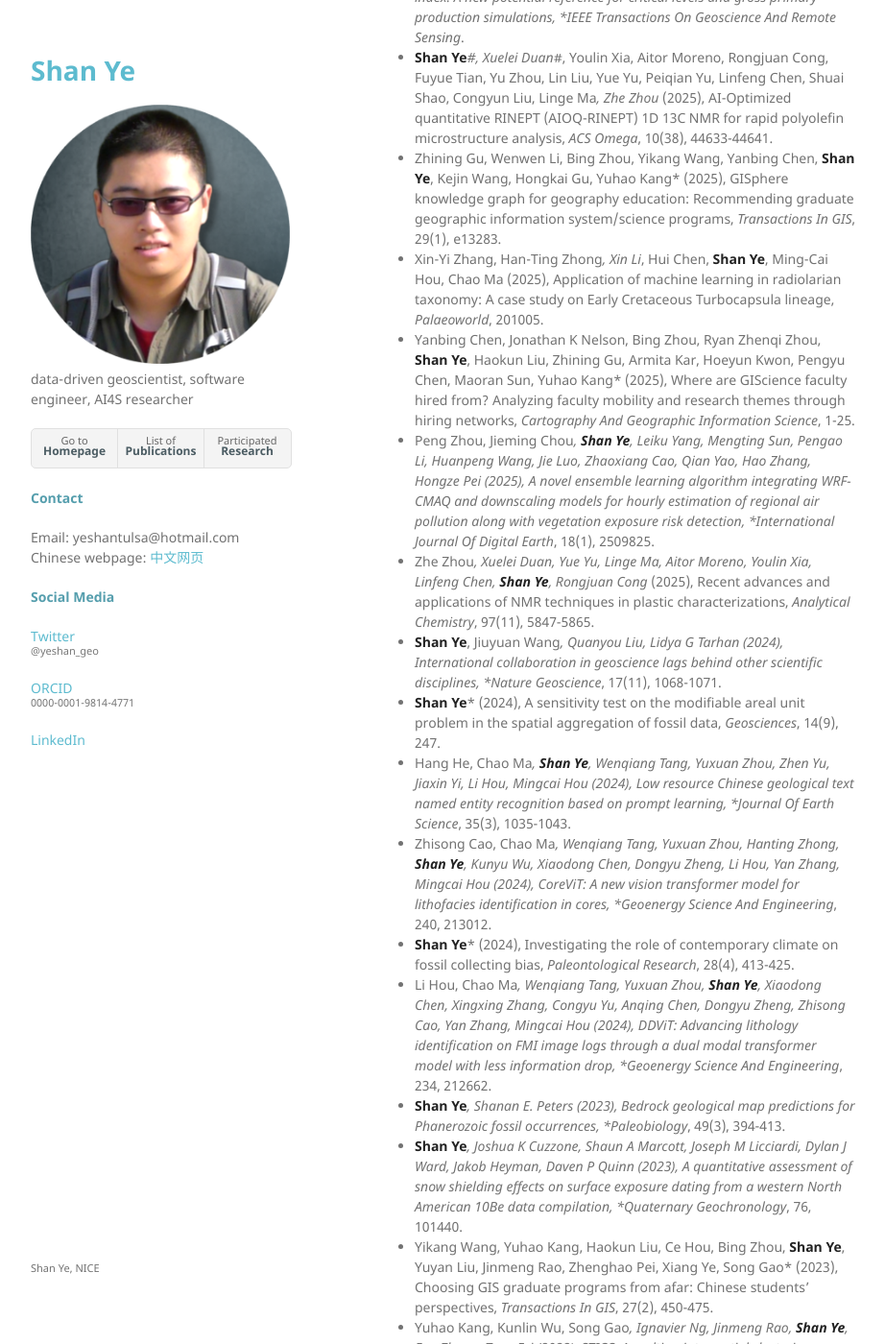
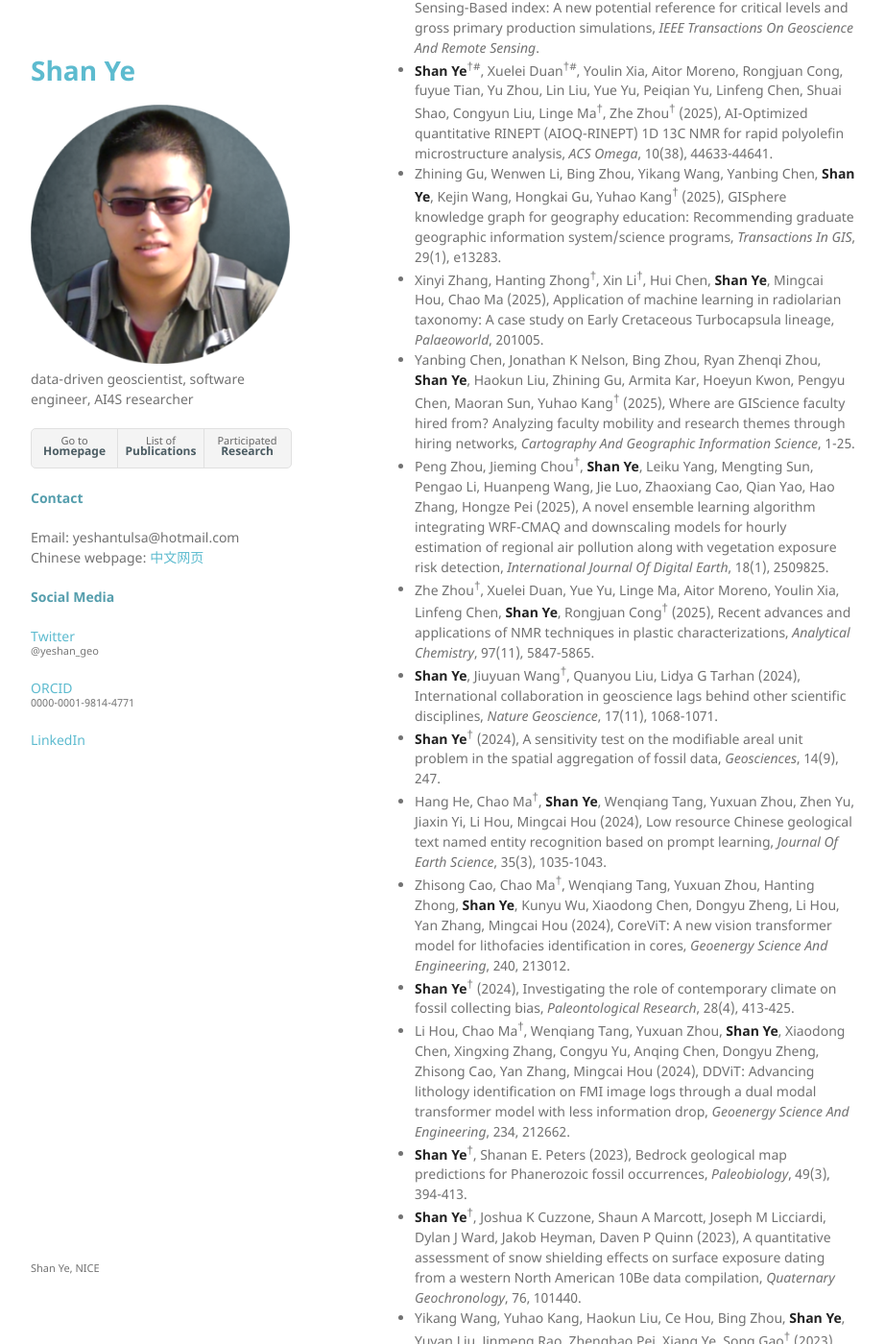
Before and after one commit to yeshan-geo/yeshan-geo.github.io, a Jekyll site: the page built from pages/pub.md, in a window 1280 px wide and 1400 px high, scrolled down 339 px. Shown: the whole window at 96% size, without its empty margins (178-1100 px from the left). Built offline with Jekyll 4.4.1, drawn with Linux system fonts in a browser that asks for light colours; our own code applies the rules of GitHub Pages for plain Markdown files; some of the changed text lies outside the part shown.

Commit message:
Update pub.md

```diff
--- a/pages/pub.md
+++ b/pages/pub.md
@@ -2,27 +2,26 @@
 
 #### Peer-reviewed publications
 
-(* corresponding author(s); # co-first authors)
+<sup>†</sup>corresponding author；<sup>#</sup>Equal contribution
 
-- Junbo Wang#, Haofeng Tan#, Bowen Liao, Albert Jiang, Teng Fei, Qixing Huang, Bing Zhou, Zhengzhong Tu, **Shan Ye***, Yuhao Kang* (2026), SounDiT: Geo-Contextual Soundscape-to-Landscape generation, *CVPR 2026*.
-- Peng Zhou, Jieming Chou*, **Shan Ye**, Mengting Sun, Jie Luo, Zhaoxiang Cao, Qian Yao, Hao Zhang, Muhammad Bilal, Li Dan (2025), Global assessment of vegetation ozone exposure using a remote Sensing-Based index: A new potential reference for critical levels and gross primary production simulations, *IEEE Transactions On Geoscience And Remote Sensing*.
-- **Shan Ye***#, Xuelei Duan*#, Youlin Xia, Aitor Moreno, Rongjuan Cong, Fuyue Tian, Yu Zhou, Lin Liu, Yue Yu, Peiqian Yu, Linfeng Chen, Shuai Shao, Congyun Liu, Linge Ma*, Zhe Zhou* (2025), AI-Optimized quantitative RINEPT (AIOQ-RINEPT) 1D 13C NMR for rapid polyolefin microstructure analysis, *ACS Omega*, 10(38), 44633-44641.
-- Zhining Gu, Wenwen Li, Bing Zhou, Yikang Wang, Yanbing Chen, **Shan Ye**, Kejin Wang, Hongkai Gu, Yuhao Kang* (2025), GISphere knowledge graph for geography education: Recommending graduate geographic information system/science programs, *Transactions In GIS*, 29(1), e13283.
-- Xin-Yi Zhang, Han-Ting Zhong*, Xin Li*, Hui Chen, **Shan Ye**, Ming-Cai Hou, Chao Ma (2025), Application of machine learning in radiolarian taxonomy: A case study on Early Cretaceous Turbocapsula lineage, *Palaeoworld*, 201005.
-- Yanbing Chen, Jonathan K Nelson, Bing Zhou, Ryan Zhenqi Zhou, **Shan Ye**, Haokun Liu, Zhining Gu, Armita Kar, Hoeyun Kwon, Pengyu Chen, Maoran Sun, Yuhao Kang* (2025), Where are GIScience faculty hired from? Analyzing faculty mobility and research themes through hiring networks, *Cartography And Geographic Information Science*, 1-25.
-- Peng Zhou, Jieming Chou*, **Shan Ye**, Leiku Yang, Mengting Sun, Pengao Li, Huanpeng Wang, Jie Luo, Zhaoxiang Cao, Qian Yao, Hao Zhang, Hongze Pei (2025), A novel ensemble learning algorithm integrating WRF-CMAQ and downscaling models for hourly estimation of regional air pollution along with vegetation exposure risk detection, *International Journal Of Digital Earth*, 18(1), 2509825.
-- Zhe Zhou*, Xuelei Duan, Yue Yu, Linge Ma, Aitor Moreno, Youlin Xia, Linfeng Chen, **Shan Ye**, Rongjuan Cong* (2025), Recent advances and applications of NMR techniques in plastic characterizations, *Analytical Chemistry*, 97(11), 5847-5865.
-- **Shan Ye**, Jiuyuan Wang*, Quanyou Liu, Lidya G Tarhan (2024), International collaboration in geoscience lags behind other scientific disciplines, *Nature Geoscience*, 17(11), 1068-1071.
-- **Shan Ye*** (2024), A sensitivity test on the modifiable areal unit problem in the spatial aggregation of fossil data, *Geosciences*, 14(9), 247.
-- Hang He, Chao Ma*, **Shan Ye**, Wenqiang Tang, Yuxuan Zhou, Zhen Yu, Jiaxin Yi, Li Hou, Mingcai Hou (2024), Low resource Chinese geological text named entity recognition based on prompt learning, *Journal Of Earth Science*, 35(3), 1035-1043.
-- Zhisong Cao, Chao Ma*, Wenqiang Tang, Yuxuan Zhou, Hanting Zhong, **Shan Ye**, Kunyu Wu, Xiaodong Chen, Dongyu Zheng, Li Hou, Yan Zhang, Mingcai Hou (2024), CoreViT: A new vision transformer model for lithofacies identification in cores, *Geoenergy Science And Engineering*, 240, 213012.
-- **Shan Ye*** (2024), Investigating the role of contemporary climate on fossil collecting bias, *Paleontological Research*, 28(4), 413-425.
-- Li Hou, Chao Ma*, Wenqiang Tang, Yuxuan Zhou, **Shan Ye**, Xiaodong Chen, Xingxing Zhang, Congyu Yu, Anqing Chen, Dongyu Zheng, Zhisong Cao, Yan Zhang, Mingcai Hou (2024), DDViT: Advancing lithology identification on FMI image logs through a dual modal transformer model with less information drop, *Geoenergy Science And Engineering*, 234, 212662.
-- **Shan Ye***, Shanan E. Peters (2023), Bedrock geological map predictions for Phanerozoic fossil occurrences, *Paleobiology*, 49(3), 394-413.
-- **Shan Ye***, Joshua K Cuzzone, Shaun A Marcott, Joseph M Licciardi, Dylan J Ward, Jakob Heyman, Daven P Quinn (2023), A quantitative assessment of snow shielding effects on surface exposure dating from a western North American 10Be data compilation, *Quaternary Geochronology*, 76, 101440.
-- Yikang Wang, Yuhao Kang, Haokun Liu, Ce Hou, Bing Zhou, **Shan Ye**, Yuyan Liu, Jinmeng Rao, Zhenghao Pei, Xiang Ye, Song Gao* (2023), Choosing GIS graduate programs from afar: Chinese students' perspectives, *Transactions In GIS*, 27(2), 450-475.
-- Yuhao Kang, Kunlin Wu, Song Gao*, Ignavier Ng, Jinmeng Rao, **Shan Ye**, Fan Zhang, Teng Fei (2022), STICC: A multivariate spatial clustering method for repeated geographic pattern discovery with consideration of spatial contiguity, *International Journal of Geographical Information Science*, 36(8), 1518-1549.
-
+- Junbo Wang<sup>#</sup>, Haofeng Tan<sup>#</sup>, Bowen Liao, Albert Jiang, Teng Fei, Qixing Huang, Bing Zhou, Zhengzhong Tu, **Shan Ye**<sup>†</sup>, Yuhao Kang<sup>†</sup> (2026), SounDiT: Geo-Contextual Soundscape-to-Landscape generation, *CVPR*.
+- Peng Zhou, Jieming Chou<sup>†</sup>, **Shan Ye**, Mengting Sun, Jie Luo, Zhaoxiang Cao, Qian Yao, Hao Zhang, Muhammad Bilal, Li Dan (2025), Global assessment of vegetation ozone exposure using a remote Sensing-Based index: A new potential reference for critical levels and gross primary production simulations, *IEEE Transactions On Geoscience And Remote Sensing*.
+- **Shan Ye**<sup>†</sup><sup>#</sup>, Xuelei Duan<sup>†</sup><sup>#</sup>, Youlin Xia, Aitor Moreno, Rongjuan Cong, fuyue Tian, Yu Zhou, Lin Liu, Yue Yu, Peiqian Yu, Linfeng Chen, Shuai Shao, Congyun Liu, Linge Ma<sup>†</sup>, Zhe Zhou<sup>†</sup> (2025), AI-Optimized quantitative RINEPT (AIOQ-RINEPT) 1D 13C NMR for rapid polyolefin microstructure analysis, *ACS Omega*, 10(38), 44633-44641.
+- Zhining Gu, Wenwen Li, Bing Zhou, Yikang Wang, Yanbing Chen, **Shan Ye**, Kejin Wang, Hongkai Gu, Yuhao Kang<sup>†</sup> (2025), GISphere knowledge graph for geography education: Recommending graduate geographic information system/science programs, *Transactions In GIS*, 29(1), e13283.
+- Xinyi Zhang, Hanting Zhong<sup>†</sup>, Xin Li<sup>†</sup>, Hui Chen, **Shan Ye**, Mingcai Hou, Chao Ma (2025), Application of machine learning in radiolarian taxonomy: A case study on Early Cretaceous Turbocapsula lineage, *Palaeoworld*, 201005.
+- Yanbing Chen, Jonathan K Nelson, Bing Zhou, Ryan Zhenqi Zhou, **Shan Ye**, Haokun Liu, Zhining Gu, Armita Kar, Hoeyun Kwon, Pengyu Chen, Maoran Sun, Yuhao Kang<sup>†</sup> (2025), Where are GIScience faculty hired from? Analyzing faculty mobility and research themes through hiring networks, *Cartography And Geographic Information Science*, 1-25.
+- Peng Zhou, Jieming Chou<sup>†</sup>, **Shan Ye**, Leiku Yang, Mengting Sun, Pengao Li, Huanpeng Wang, Jie Luo, Zhaoxiang Cao, Qian Yao, Hao Zhang, Hongze Pei (2025), A novel ensemble learning algorithm integrating WRF-CMAQ and downscaling models for hourly estimation of regional air pollution along with vegetation exposure risk detection, *International Journal Of Digital Earth*, 18(1), 2509825.
+- Zhe Zhou<sup>†</sup>, Xuelei Duan, Yue Yu, Linge Ma, Aitor Moreno, Youlin Xia, Linfeng Chen, **Shan Ye**, Rongjuan Cong<sup>†</sup> (2025), Recent advances and applications of NMR techniques in plastic characterizations, *Analytical Chemistry*, 97(11), 5847-5865.
+- **Shan Ye**, Jiuyuan Wang<sup>†</sup>, Quanyou Liu, Lidya G Tarhan (2024), International collaboration in geoscience lags behind other scientific disciplines, *Nature Geoscience*, 17(11), 1068-1071.
+- **Shan Ye**<sup>†</sup> (2024), A sensitivity test on the modifiable areal unit problem in the spatial aggregation of fossil data, *Geosciences*, 14(9), 247.
+- Hang He, Chao Ma<sup>†</sup>, **Shan Ye**, Wenqiang Tang, Yuxuan Zhou, Zhen Yu, Jiaxin Yi, Li Hou, Mingcai Hou (2024), Low resource Chinese geological text named entity recognition based on prompt learning, *Journal Of Earth Science*, 35(3), 1035-1043.
+- Zhisong Cao, Chao Ma<sup>†</sup>, Wenqiang Tang, Yuxuan Zhou, Hanting Zhong, **Shan Ye**, Kunyu Wu, Xiaodong Chen, Dongyu Zheng, Li Hou, Yan Zhang, Mingcai Hou (2024), CoreViT: A new vision transformer model for lithofacies identification in cores, *Geoenergy Science And Engineering*, 240, 213012.
+- **Shan Ye**<sup>†</sup> (2024), Investigating the role of contemporary climate on fossil collecting bias, *Paleontological Research*, 28(4), 413-425.
+- Li Hou, Chao Ma<sup>†</sup>, Wenqiang Tang, Yuxuan Zhou, **Shan Ye**, Xiaodong Chen, Xingxing Zhang, Congyu Yu, Anqing Chen, Dongyu Zheng, Zhisong Cao, Yan Zhang, Mingcai Hou (2024), DDViT: Advancing lithology identification on FMI image logs through a dual modal transformer model with less information drop, *Geoenergy Science And Engineering*, 234, 212662.
+- **Shan Ye**<sup>†</sup>, Shanan E. Peters (2023), Bedrock geological map predictions for Phanerozoic fossil occurrences, *Paleobiology*, 49(3), 394-413.
+- **Shan Ye**<sup>†</sup>, Joshua K Cuzzone, Shaun A Marcott, Joseph M Licciardi, Dylan J Ward, Jakob Heyman, Daven P Quinn (2023), A quantitative assessment of snow shielding effects on surface exposure dating from a western North American 10Be data compilation, *Quaternary Geochronology*, 76, 101440.
+- Yikang Wang, Yuhao Kang, Haokun Liu, Ce Hou, Bing Zhou, **Shan Ye**, Yuyan Liu, Jinmeng Rao, Zhenghao Pei, Xiang Ye, Song Gao<sup>†</sup> (2023), Choosing GIS graduate programs from afar: Chinese students' perspectives, *Transactions In GIS*, 27(2), 450-475.
+- Yuhao Kang, Kunlin Wu, Song Gao<sup>†</sup>, Ignavier Ng, Jinmeng Rao, **Shan Ye**, Fan Zhang, Teng Fei (2022), STICC: A multivariate spatial clustering method for repeated geographic pattern discovery with consideration of spatial contiguity, *International Journal Of Geographical Information Science*, 36(8), 1518-1549.
 
 #### Thesis
 
```
